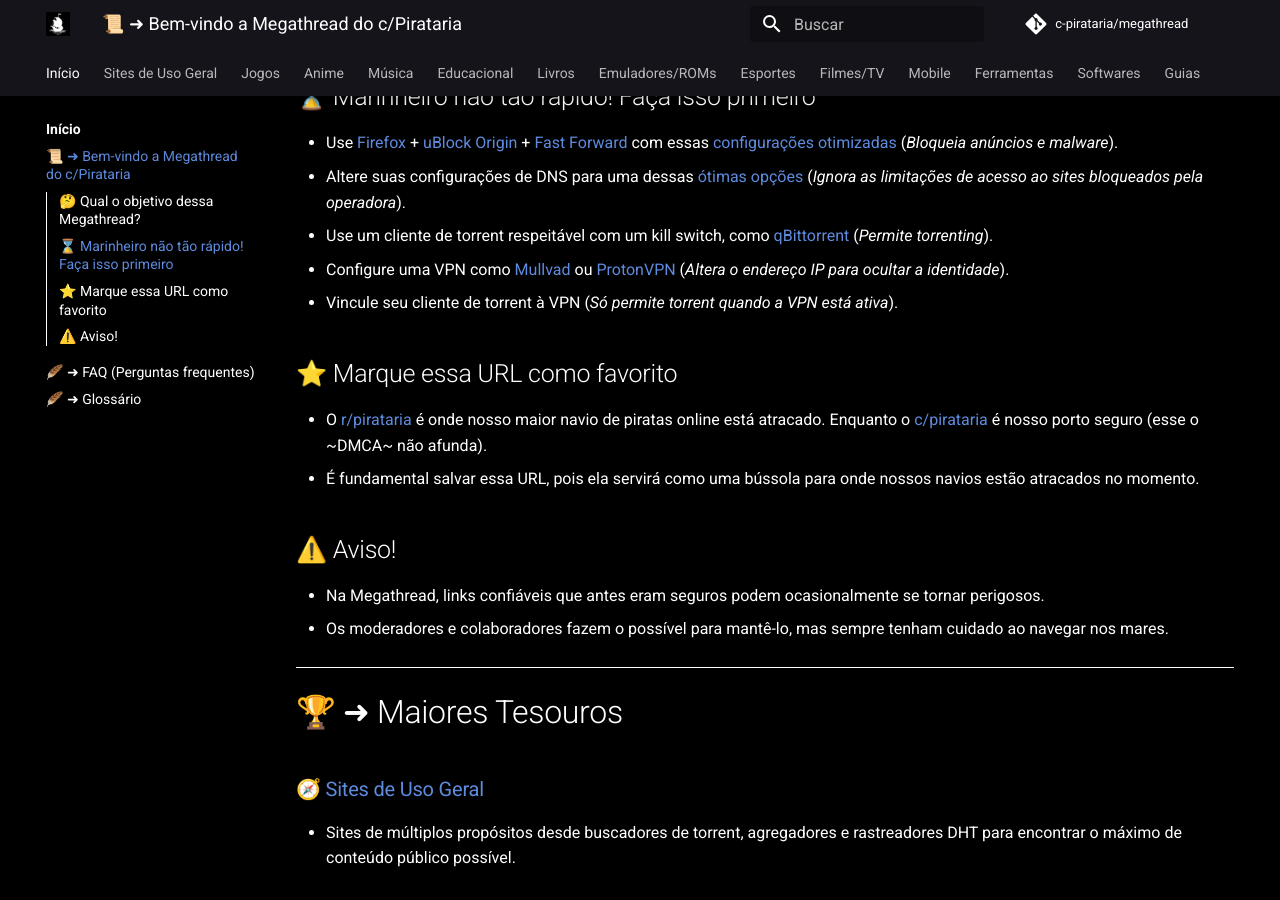
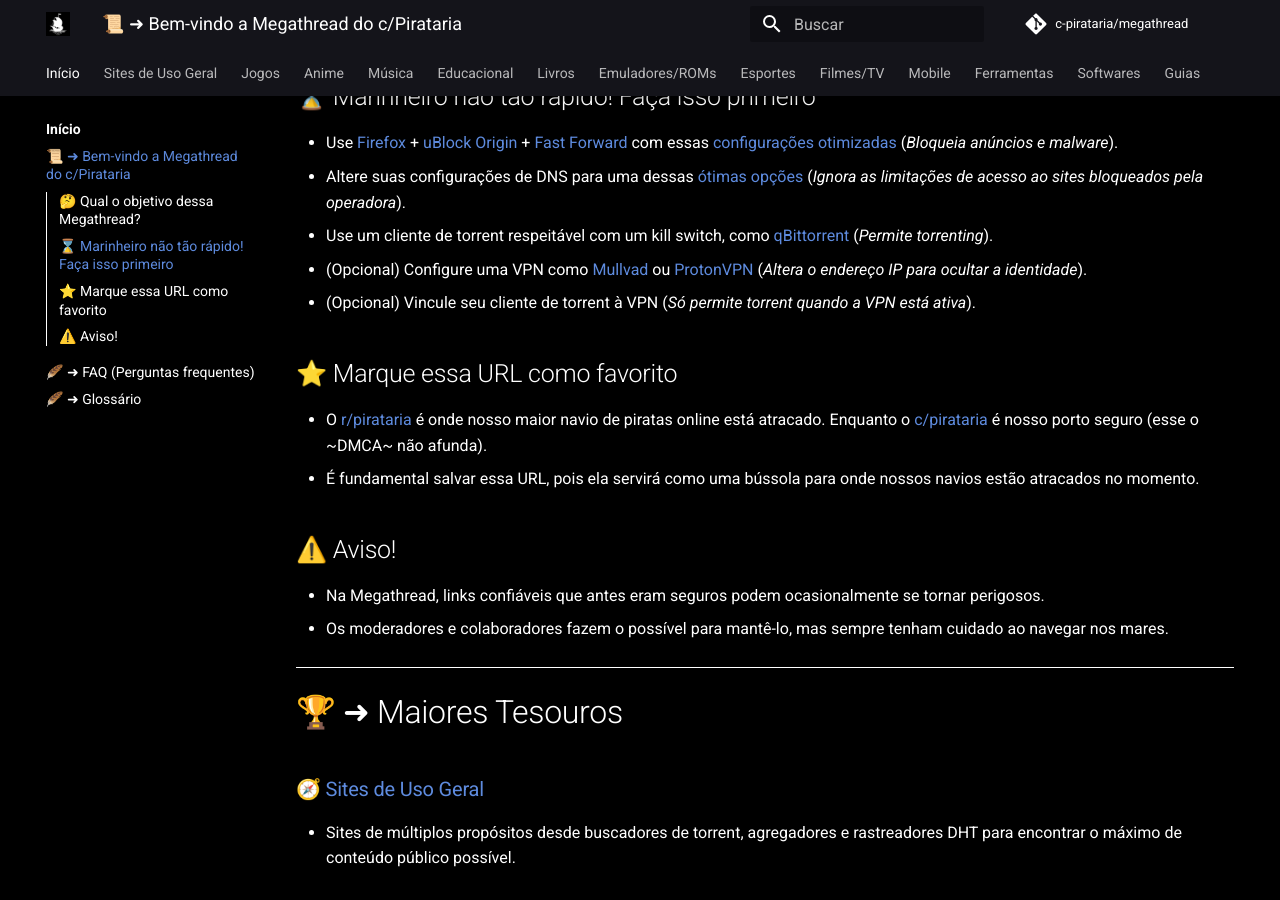
Before and after one commit to piratarialink/megathread_pirata, an MkDocs documentation site: the page built from docs/index.md, in a window 1280 px wide and 900 px high, scrolled down 316 px. Built offline with MkDocs 1.6.1 and Material for MkDocs 9.7.7, drawn with Linux system fonts in a browser that asks for light colours; comment, search, counter and statistics services are not loaded.

Commit message:
VPN (opcional)
VPN no brasil nem é necessário

```diff
--- a/docs/index.md
+++ b/docs/index.md
@@ -7,8 +7,8 @@
 - Use [Firefox](https://mozilla.org/firefox/new/) + [uBlock Origin](https://addons.mozilla.org/firefox/addon/ublock-origin/) + [Fast Forward](https://fastforward.team/) com essas [ configurações otimizadas](https://take-me-to.space/UShoGZ7.png) (*Bloqueia anúncios e malware*).
 - Altere suas configurações de DNS para uma dessas [ótimas opções](https://www.privacyguides.org/en/dns/) (*Ignora as limitações de acesso ao sites bloqueados pela operadora*).
 - Use um cliente de torrent respeitável com um kill switch, como [qBittorrent](https://www.qbittorrent.org/) (*Permite torrenting*).
-- Configure uma VPN como [Mullvad](https://mullvad.net/) ou [ProtonVPN](https://protonvpn.com/) (*Altera o endereço IP para ocultar a identidade*).
-- Vincule seu cliente de torrent à VPN (*Só permite torrent quando a VPN está ativa*).
+- (Opcional) Configure uma VPN como [Mullvad](https://mullvad.net/) ou [ProtonVPN](https://protonvpn.com/) (*Altera o endereço IP para ocultar a identidade*).
+- (Opcional) Vincule seu cliente de torrent à VPN (*Só permite torrent quando a VPN está ativa*).
 
 ## ⭐ Marque essa URL como favorito
 - O [r/pirataria](https://www.reddit.com/r/pirataria/) é onde nosso maior navio de piratas online está atracado. Enquanto o [c/pirataria](https://tesseract.lemmy.eco.br/c/pirataria@lemmy.dbzer0.com) é nosso porto seguro (esse o ~DMCA~ não afunda).
```
